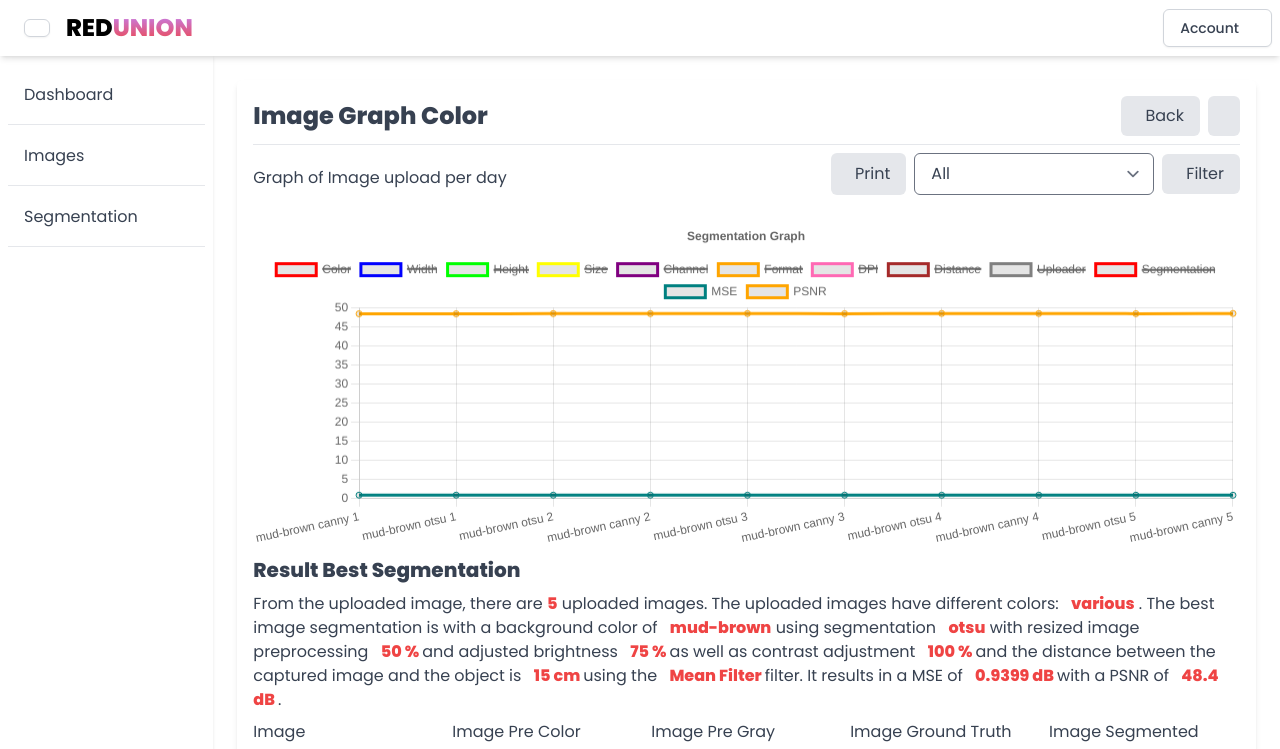
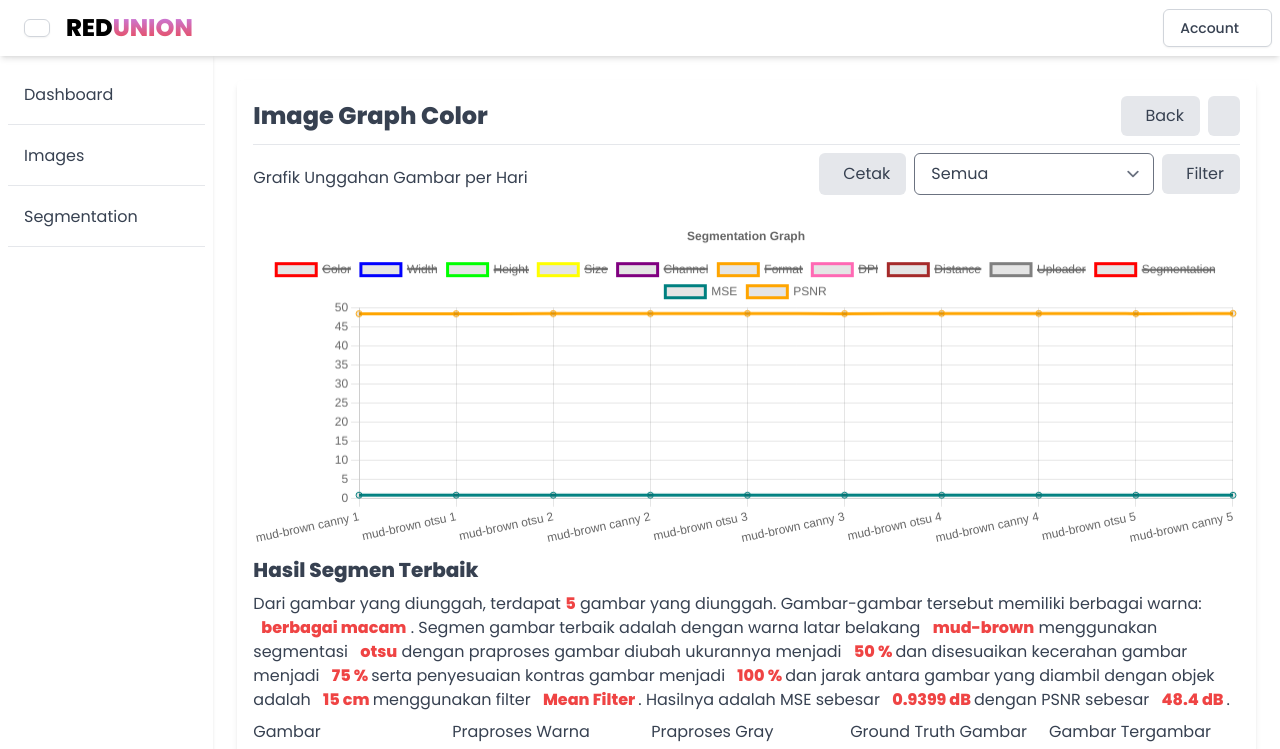
Before and after one commit to riskimonti/riskimonti2, a Django app: page /image/graph/color/ in a window 1280 px wide. Shown: the top 749 px of the page. Run offline with Django 4.2, Linux system fonts and the light colour scheme; a user stored in the database is signed in; data comes from the database, SQL or seed files in the repository; style sheets or scripts are compiled from the project's sources; some libraries are stand-ins or nearby versions.

Commit message:
asdasgasfg

```diff
--- a/finalproject/myapp/menus.py
+++ b/finalproject/myapp/menus.py
@@ -74,12 +74,6 @@ it_admin_menus = [
                 "fas fa-table",
                 id="table",
             ),
-            create_menu(
-                "Segmentation Summary",
-                "/segmentation/summary/",
-                "fas fa-chart-bar",
-                id="segmentation_summary",
-            ),
         ],
     ),
 ]
--- a/finalproject/myapp/templates/myapp/image/image.html
+++ b/finalproject/myapp/templates/myapp/image/image.html
@@ -36,7 +36,7 @@
                 <div class="flex flex-row space-x-2">
                     <div class="flex flex-col space-y-1">
                         <h1 class="text-lg font-bold text-gray-700">Image Upload</h1>
-                        <p class="text-sm text-gray-500">Here is a list of images that have been uploaded. You can add, edit, or delete them.</p>
+                        <p class="text-sm text-gray-500">Berikut adalah daftar gambar yang telah diunggah. Anda dapat menambahkan, mengedit, atau menghapusnya.</p>
                     </div>
                 </div>
             </div>
--- a/finalproject/myapp/templates/myapp/image/image_graph_color.html
+++ b/finalproject/myapp/templates/myapp/image/image_graph_color.html
@@ -23,26 +23,25 @@
         <div class="flex flex-col space-y-2">
             <div class="flex flex-row justify-between items-center">
                 <div class="flex flex-col space-y-2">
-                    <p class="text-gray-700">Graph of Image upload per day</p>
+                    <p class="text-gray-700">Grafik Unggahan Gambar per Hari</p>
                 </div>
                 <div class="flex flex-row justify-between items-center mb-2">
-
                                     <div class="flex flex-row space-x-2 w-auto">
-                        <!-- button export Segmentation -->
+                    <!-- tombol export Segmentation -->
                     <button onclick="printDiv('divPrint')" class="flex flex-row justify-center items-center bg-gray-200 hover:bg-gray-300 rounded-md px-4 py-2 text-gray-700 space-x-2">
                         <i class="fas fa-print"></i>
-                            <span>Print</span>
+                        <span>Cetak</span>
                     </button>
-                        <!-- button selected Segmentation -->
+                    <!-- tombol selected Segmentation -->
                     <form class="flex flex-row justify-center items-center space-x-2 w-auto" action="" method="GET">
-                            <!-- input select option -->
+                        <!-- input pilihan select -->
                         <select name="search" class="flex flex-row justify-center items-center rounded-md px-4 py-2 text-gray-700 w-60">
-                                <option value="all" {% if request.GET.search == 'all' %} selected {% endif %}>All</option>
+                            <option value="all" {% if request.GET.search == 'all' %} selected {% endif %}>Semua</option>
                             {% for color in color_dict %}
                                 <option value="{{ color }}" {% if request.GET.search == color %} selected {% endif %}>{{ color }}</option>
                             {% endfor %}
                         </select>
-                            <!-- button selected Segmentation -->
+                        <!-- tombol selected Segmentation -->
                         <button class="flex flex-row justify-center items-center bg-gray-200 hover:bg-gray-300 rounded-md px-4 py-2 text-gray-700">
                             <i class="fas fa-filter"></i>
                             <span class="ml-2">Filter</span>
@@ -52,136 +51,136 @@
             </div>
         </div>
         <div class="flex flex-col space-y-2" id="divPrint">
-                <h1 class="text-3xl font-bold text-gray-700 hidden m-4" id="H1divPrint">Segmentation Image Result</h1>
+            <h1 class="text-3xl font-bold text-gray-700 hidden m-4" id="H1divPrint">Hasil Segmen Gambar</h1>
             <div class="container segmentationView" id="masukkanboy">
                 <canvas id="myChart" height="100px"></canvas>
             </div>
-                <!-- Result -->
+            <!-- Hasil -->
             <div class="flex flex-col space-y-2">
-                    <h1 class="text-xl font-bold text-gray-700">Result Best Segmentation</h1>
+                <h1 class="text-xl font-bold text-gray-700">Hasil Segmen Terbaik</h1>
                 <p class="space-y-2 text-gray-700 space-x-2">
-                        From the uploaded image, there are
-                        {% if total_data < 1 %} <span class="text-red-500 font-bold">no</span>
+                    Dari gambar yang diunggah, terdapat
+                    {% if total_data < 1 %} <span class="text-red-500 font-bold">tidak ada</span>
                     {% else %} <span class="text-red-500 font-bold"> {{ total_data|floatformat:0 }}</span>
                     {% endif %}
-                        uploaded images. The uploaded images have different colors:
-                        {% if request.GET.search == 'all' %} <span class="text-red-500 font-bold">various</span>
+                    gambar yang diunggah. Gambar-gambar tersebut memiliki berbagai warna:
+                    {% if request.GET.search == 'all' %} <span class="text-red-500 font-bold">berbagai macam</span>
                     {% elif request.GET.search %} <span class="text-red-500 font-bold">{{ request.GET.search }}</span>
-                        {% else %} <span class="text-red-500 font-bold">various</span> {% endif %}.
-                        The best image segmentation is with a background color of <span class="text-red-500 font-bold">{{ best.color }}</span> using segmentation
+                    {% else %} <span class="text-red-500 font-bold">berbagai macam</span> {% endif %}.
+                    Segmen gambar terbaik adalah dengan warna latar belakang <span class="text-red-500 font-bold">{{ best.color }}</span> menggunakan segmentasi
                     <span class="text-red-500 font-bold">
-                            {{ best.segmentation }}</span> with resized image preprocessing
+                        {{ best.segmentation }}</span> dengan praproses gambar diubah ukurannya menjadi
                     <span class="text-red-500 font-bold">
                         {{ best.resize_percent }} %
-                        </span> and adjusted brightness
+                    </span> dan disesuaikan kecerahan gambar menjadi
                     <span class="text-red-500 font-bold">
                         {{ best.brightness_percent }} %
-                        </span> as well as contrast adjustment
+                    </span> serta penyesuaian kontras gambar menjadi
                     <span class="text-red-500 font-bold">
                         {{ best.contrast_percent }} %
-                        </span> and the distance between the captured image and the object is
+                    </span> dan jarak antara gambar yang diambil dengan objek adalah
                     <span class="text-red-500 font-bold">
                         {{ best.distance }} cm
-                        </span> using the
+                    </span> menggunakan filter
                     <span class="text-red-500 font-bold">
                             {% if best.gaussian_filter %}Gaussian Filter
                             {% elif best.median_filter %}Median Filter
                             {% elif best.mean_filter %}Mean Filter
                             {% endif %}
-                        </span>
-                        filter. It results in a MSE of
+                    </span>.
+                    Hasilnya adalah MSE sebesar
                     <span class="text-red-500 font-bold">
                         {{ best.mse }} dB
-                        </span> with a PSNR of
+                    </span> dengan PSNR sebesar
                     <span class="text-red-500 font-bold">
                         {{ best.psnr }} dB
                     </span>.
                 </p>
-                    <!-- image flex-1 -->
+                <!-- gambar flex-1 -->
                 <div class="flex flex-row justify-between items-center space-x-2">
                     <div class="flex-1 flex-col space-y-2">
-                            <p class="text-gray-700">Image</p>
+                        <p class="text-gray-700">Gambar</p>
                         <img src="/{{ best.image_url }}" alt="image" class="w-40 h-40 object-cover rounded-md">
                     </div>
                     <div class="flex-1 flex-col space-y-2">
-                            <p class="text-gray-700">Image Pre Color</p>
+                        <p class="text-gray-700">Praproses Warna</p>
                         <img src="/{{ best.image_pre_color_url }}" alt="image" class="w-40 h-40 object-cover rounded-md">
                     </div>
                     <div class="flex-1 flex-col space-y-2">
-                            <p class="text-gray-700">Image Pre Gray</p>
+                        <p class="text-gray-700">Praproses Gray</p>
                         <img src="/{{ best.image_pre_gray_url }}" alt="image" class="w-40 h-40 object-cover rounded-md">
                     </div>
                     <div class="flex-1 flex-col space-y-2">
-                            <p class="text-gray-700">Image Ground Truth</p>
+                        <p class="text-gray-700">Ground Truth Gambar</p>
                         <img src="/{{ best.image_gt }}" alt="image" class="w-40 h-40 object-cover rounded-md">
                     </div>
                     <div class="flex-1 flex-col space-y-2">
-                            <p class="text-gray-700">Image Segmented</p>
+                        <p class="text-gray-700">Gambar Tergambar</p>
                         <img src="/{{ best.image_seg }}" alt="image" class="w-40 h-40 object-cover rounded-md">
                     </div>
                 </div>
             </div>
-                <!-- Result -->
+            <!-- Hasil -->
             <div class="flex flex-col space-y-2">
-                    <h1 class="text-xl font-bold text-gray-700">Result Worst Segmentation</h1>
+                <h1 class="text-xl font-bold text-gray-700">Hasil Segmen Terburuk</h1>
                 <p class="space-y-2 text-gray-700 space-x-2">
-                        From the uploaded image, there are
-                        {% if total_data < 1 %} <span class="text-red-500 font-bold">no</span>
+                    Dari gambar yang diunggah, terdapat
+                    {% if total_data < 1 %} <span class="text-red-500 font-bold">tidak ada</span>
                     {% else %} <span class="text-red-500 font-bold"> {{ total_data|floatformat:0 }}</span>
                     {% endif %}
-                        uploaded images. The uploaded images have different colors:
-                        {% if request.GET.search == 'all' %} <span class="text-red-500 font-bold">various</span>
+                    gambar yang diunggah. Gambar-gambar tersebut memiliki berbagai warna:
+                    {% if request.GET.search == 'all' %} <span class="text-red-500 font-bold">berbagai macam</span>
                     {% elif request.GET.search %} <span class="text-red-500 font-bold">{{ request.GET.search }}</span>
-                        {% else %} <span class="text-red-500 font-bold">various</span> {% endif %}.
-                        The worst image segmentation is with a background color of <span class="text-red-500 font-bold">{{ worst.color }}</span> using segmentation
+                    {% else %} <span class="text-red-500 font-bold">berbagai macam</span> {% endif %}.
+                    Segmen gambar terburuk adalah dengan warna latar belakang <span class="text-red-500 font-bold">{{ worst.color }}</span> menggunakan segmentasi
                     <span class="text-red-500 font-bold">
-                            {{ worst.segmentation }}</span> with resized image preprocessing
+                        {{ worst.segmentation }}</span> dengan praproses gambar diubah ukurannya menjadi
                     <span class="text-red-500 font-bold">
                         {{ worst.resize_percent }} %
-                        </span> and adjusted brightness
+                    </span> dan disesuaikan kecerahan gambar menjadi
                     <span class="text-red-500 font-bold">
                         {{ worst.brightness_percent }} %
-                        </span> as well as contrast adjustment
+                    </span> serta penyesuaian kontras gambar menjadi
                     <span class="text-red-500 font-bold">
                         {{ worst.contrast_percent }} %
-                        </span> and the distance between the captured image and the object is
+                    </span> dan jarak antara gambar yang diambil dengan objek adalah
                     <span class="text-red-500 font-bold">
                         {{ worst.distance }} cm
-                        </span> using the
+                    </span> menggunakan filter
                     <span class="text-red-500 font-bold">
                             {% if worst.gaussian_filter %}Gaussian Filter
                             {% elif worst.median_filter %}Median Filter
                             {% elif worst.mean_filter %}Mean Filter
                             {% endif %}
-                        </span>
-                        filter. It results in a MSE of
+                    </span>.
+                    Hasilnya adalah MSE sebesar
                     <span class="text-red-500 font-bold">
                         {{ worst.mse }} dB
-                        </span> with a PNSR of
+                    </span> dengan PSNR sebesar
                     <span class="text-red-500 font-bold">
                         {{ worst.psnr }} dB
                     </span>.
                 </p>
-                    <!-- image flex-1 -->
+                <!-- gambar flex-1 -->
                 <div class="flex flex-row justify-between items-center space-x-2">
                     <div class="flex-1 flex-col space-y-2">
-                            <p class="text-gray-700">Image</p>
+                        <p class="text-gray-700">Gambar</p>
                         <img src="/{{ worst.image_url }}" alt="image" class="w-40 h-40 object-cover rounded-md">
                     </div>
                     <div class="flex-1 flex-col space-y-2">
-                            <p class="text-gray-700">Image Pre Color</p>
+                        <p class="text-gray-700">Praproses Warna</p>
                         <img src="/{{ worst.image_pre_color_url }}" alt="image" class="w-40 h-40 object-cover rounded-md">
                     </div>
                     <div class="flex-1 flex-col space-y-2">
-                            <p class="text-gray-700">Image Pre Gray</p>
+                        <p class="text-gray-700">Praproses Gray</p>
                         <img src="/{{ worst.image_pre_gray_url }}" alt="image" class="w-40 h-40 object-cover rounded-md">
                     </div>
                     <div class="flex-1 flex-col space-y-2">
-                            <p class="text-gray-700">Image Ground Truth</p>
+                        <p class="text-gray-700">Ground Truth Gambar</p>
                         <img src="/{{ worst.image_gt }}" alt="image" class="w-40 h-40 object-cover rounded-md">
                     </div>
                     <div class="flex-1 flex-col space-y-2">
-                            <p class="text-gray-700">Image Segmented</p>
+                        <p class="text-gray-700">Gambar Tergambar</p>
                         <img src="/{{ worst.image_seg }}" alt="image" class="w-40 h-40 object-cover rounded-md">
                     </div>
                 </div>
--- a/finalproject/myapp/templates/myapp/image/image_list.html
+++ b/finalproject/myapp/templates/myapp/image/image_list.html
@@ -26,7 +26,7 @@
                 <div class="flex flex-row space-x-2">
                     <div class="flex flex-col space-y-1">
                         <h1 class="text-lg font-bold text-gray-700">Image Upload</h1>
-                        <p class="text-sm text-gray-500">Here is a list of images that have been uploaded. You can add, edit, or delete them.</p>
+                        <p class="text-sm text-gray-500">Berikut adalah daftar gambar yang telah diunggah. Anda dapat menambahkan, mengedit, atau menghapusnya.</p>
                     </div>
                 </div>
                 <!-- dropdown filter -->
--- a/finalproject/myapp/templates/myapp/image/image_upload.html
+++ b/finalproject/myapp/templates/myapp/image/image_upload.html
@@ -26,7 +26,6 @@
                 <div class="flex flex-row space-x-2">
                     <div class="flex flex-col space-y-1">
                         <h1 class="text-lg font-bold text-gray-700">Upload Image</h1>
-                        <p class="text-sm text-gray-500">Upload an image to be segmented. The image will be resized to <span class="font-bold">512x512</span> pixels.</p>
                     </div>
                 </div>
             </div>
```
Also changed, not shown: finalproject/myapp/templates/myapp/dashboard.html (+8 -55 lines), finalproject/myapp/templates/myapp/image/image_detail.html (+18 -18 lines), finalproject/myapp/templates/myapp/image/image_summary.html (+15 -69 lines). Lines whose indentation alone changed are shown as unchanged.
